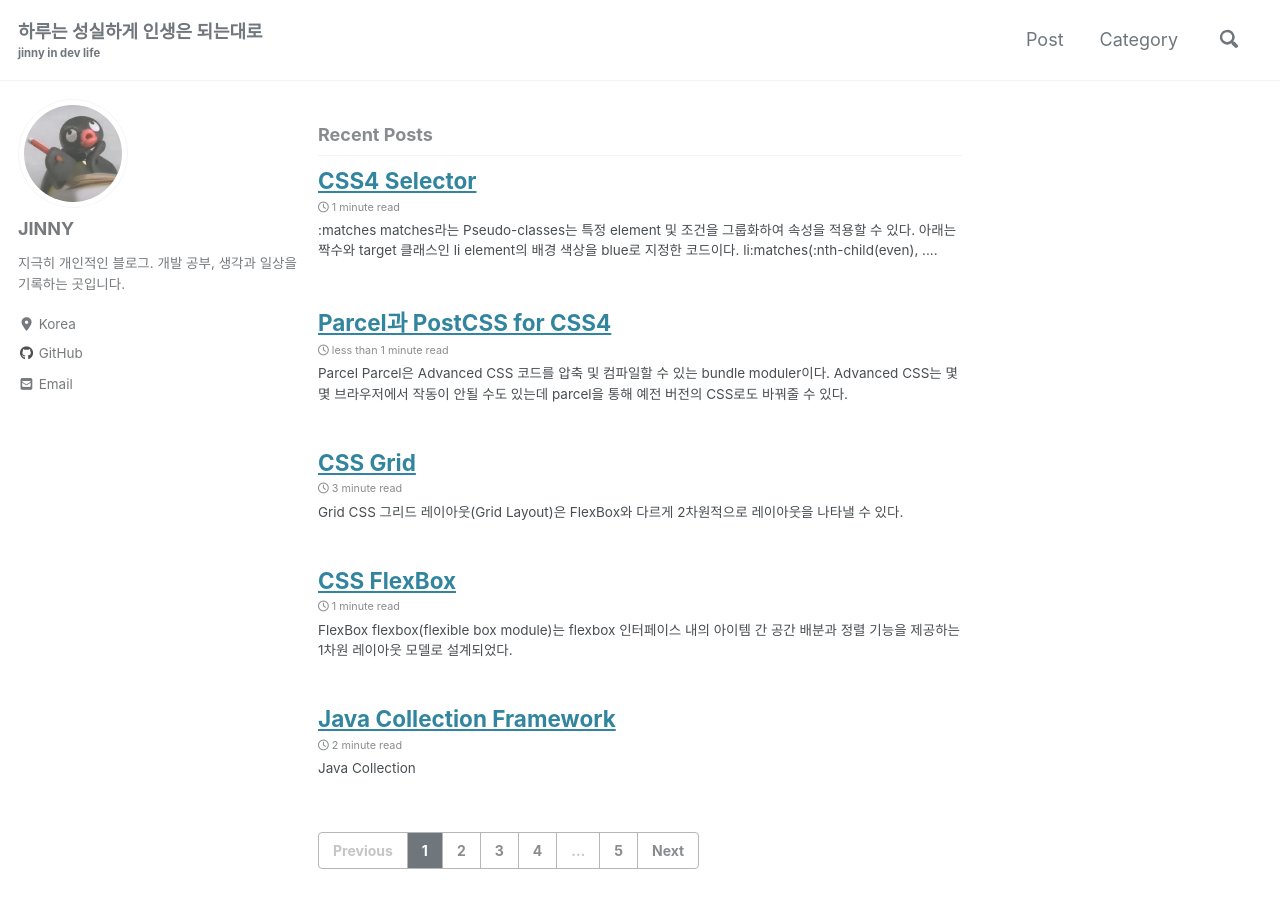
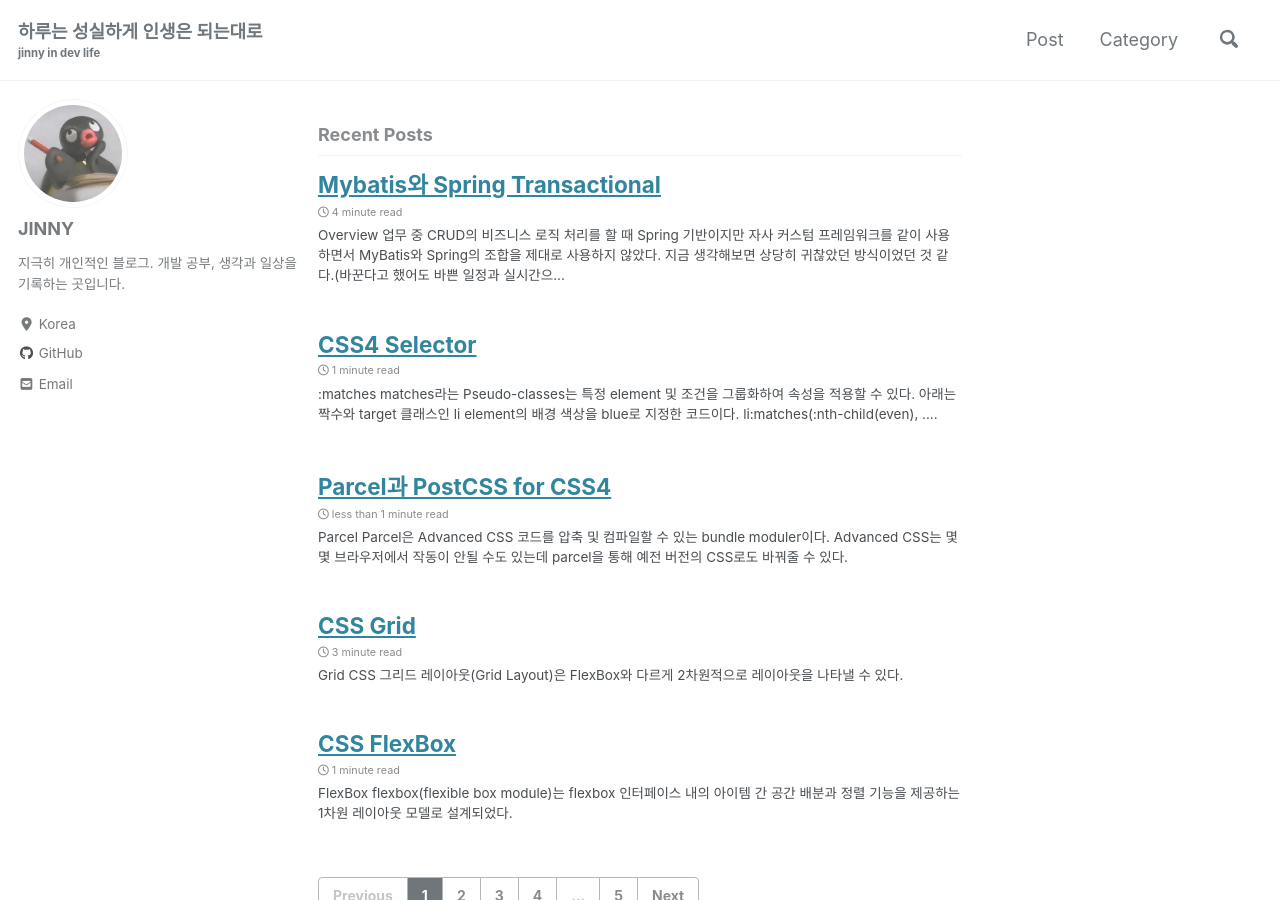
Before and after one commit to jinn-dev/jinn-dev.github.io, a Jekyll site: the page built from index.html, in a window 1280 px wide and 900 px high. Built offline with Jekyll 4.4.1, drawn with Linux system fonts in a browser that asks for light colours; cached includes are drawn as plain includes; nearby versions of some CDN libraries; the list of posts is cut into pages by our own code.

Commit message:
MyBatis와 Spring Transactional

````diff
--- /dev/null
+++ b/_posts/Spring/2020-03-27-spring-transactional.md
@@ -0,0 +1,221 @@
+---
+title: "Mybatis와 Spring Transactional"
+categories:
+  - Spring
+last_modified_at: 2020-03-27T22s:00:00+09:00
+toc: true
+toc_sticky: true
+comments: true
+---
+## Overview
+업무 중 CRUD의 비즈니스 로직 처리를 할 때 Spring 기반이지만 자사 커스텀 프레임워크를 같이 사용하면서 MyBatis와 Spring의 조합을 제대로 사용하지 않았다. 지금 생각해보면 상당히 귀찮았던 방식이었던 것 같다.(바꾼다고 했어도 바쁜 일정과 실시간으로 문의 전화 오는걸 생각하면 일을 벌리는 거라고 컨펌도 안해주셨을 거 같지만) 최근에 본 면접 중 Spring의 Transactional 질문을 받게 되면서 사실대로 안써봤다고 말한게 찝찝했다. 이 기회에 정리를 하고 넘어가기로:)
+
+## MyBatis의 정의 및 특징
+MyBatis는 반복적이고 지루한 JDBC 프로그래밍을 단순화하기 위해 클린턴 비긴이 만든 작은 라이브러리에서 시작되었다.
+
+- MyBatis의 핵심
+  - 개발과 유지보수가 쉽도록 소스 코드에 박혀있는 **SQL을 별도의 파일로 분리** 하는 것
+  - 단순하고 반복적인 **JDBC 코드를 캡슐화** 하여 데이터베이스 프로그래밍을 간결하게 만드는 것
+
+## MyBatis 프레임워크의 핵심 컴포넌트
+### SqlSessionFactoryBuilder
+MyBatis 설정 파일 내용을 토대로 SqlSessionFactory를 생성한다.
+
+### SqlSessionFactory
+JDBC의 DataSource를 대신하여 SqlSession 객체를 생성한다.
+SqlSessionFactory를 생성하려면 SqlSessionFactoryBuilder를 build() 할 때 MyBatis 설정 파일을 참고해서 만든다.
+
+SqlSessionFactoryBuilder를 건설사에 비유하고 SqlSessionFactory를 공장에 비유하자면 건설사가 공장을 만들 때 설계도(MyBatis 설정 파일)가 필요하다.
+
+이런 식의 객체 생성 패턴을 **빌더 패턴(Builder Pattern)** 이라고 한다.
+
+```java
+  String resource = "spms/dao/mybatis-config.xml";
+  Resources.setCharset(Charset.forName("utf-8"));
+  Reader reader = Resources.getResourceAsReader(resource);
+  SqlSessionFactory sqlSessionFactory = (new SqlSessionFactoryBuilder()).build(reader);
+```
+
+### MyBatis 설정 파일
+데이터베이스 연결정보, 트랜잭션 정보, MyBatis 제어 정보 등 설정 내용을 포함한다. SqlSessionFactoryBuilder가 SqlSessionFactory 객체를 생성하기 위해 필요한 설계 도면이다.
+
+**mybatis-config.xml**
+```xml
+<configuration>
+  <!-- 프로퍼티 경로 -->
+  <properties resource="spms/dao/db.properties"/>
+
+  <!-- 자바 클래스 이름에 대한 별칭 설정 -->
+  <typeAliases>
+  <typeAlias type="spms.vo.Project" alias="project"/>
+  </typeAliases>
+
+  <!-- 프레임워크에서 사용할 데이터베이스 정보 -->
+  <environments default="development">
+    <environment id="development">
+      <transactionManager type="JDBC"/>
+      <!--
+      <dataSource type="POOLED">
+        <property  name="driver" value="${driver}"/>
+        <property  name="url" value="${url}"/>
+        <property  name="username" value="${username}"/>
+        <property  name="password" value="${password}"/>
+      </dataSource>
+      -->
+      <dataSource type="JNDI">
+        <property name="data_source" value="java:comp/env/jdbc/studydb"/>
+      </dataSource>
+    </environment>
+  </environments>
+
+  <!-- SQL 맵퍼 파일들이 있는 경로 설정 -->
+  <mappers>
+    <mapper resource="spms/dao/MySqlProjectDao.xml"/>
+  </mappers>
+</configuration>
+```
+여기서 **transactionManager** 로 트랜잭션 관리 유형을 설정할 수 있다.
+- `JDBC` 직접 JDBC의 커밋, 롤백 기능을 이용하여 MyBatis 자체에서 트랜잭션을 관리
+- `MANAGED` 서버의 트랜잭션 관리 기능을 이용. Java EE 애플리케이션 서버나 서블릿 컨테이너에서 트랜잭션을 관리
+
+MyBatis에서 사용 가능한 **dataSource** 의 type은 3가지가 있다.
+- `UNPOOLED` DB 커넥션 요청할 때마다 매번 커넥션 객체를 생성한다.
+- `POOLED` 미리 DB 커넥션 객체 생성해두고 요청하면 즉시 반환한다. 연결을 초기화하고 사용자 인증하는 과정이 없어 속도가 빠르다.
+- `JNDI` Java EE 애플리케이션 서버나 서블릿 컨테이너에서 제공하는 데이터 소스 사용 **-> 톰캣 서버 정보를 참고하므로 db.properties 필요 없음**
+
+
+**db.properties**
+```smalltalk
+driver=com.mysql.jdbc.driver
+url=jdbc:mysql://localhost/studydb
+username=study
+password=study
+```
+
+### SQL 맵퍼 파일
+SQL 문을 담고 있는 파일로 SqlSession이 참조한다.
+```xml
+<mapper namespace="spms.dao.PrjectDao">
+  <select id="selectList" resultType="project">
+    select PNO, PNAME, STA_DATE, END_DATE, STA_DATE
+    from PROJECTS
+    order by PNO desc
+  </select>
+</mapper>
+```
+
+### SqlSession
+실제 SQL을 실행하는 객체
+```java
+SqlSession sqlSession = SqlSessionFactory.openSession();
+```
+
+```java
+try {
+  return sqlSession.selectList("spms.dao.PrjectDao.selectList");
+} finally {
+  sqlSession.close();
+}
+```
+SqlSession 사용 후에는 반드시 `close()`를 해야 한다.
+{: .notice--warning}
+
+
+## Spring Transactional
+지금까지는 **MyBatis로 프로그램에서 직접 트랜잭션 처리** 하는 과정이었다. Spring과 연동해서 트랜잭션 관리를 하면 더 쉽게 트랜잭션을 처리할 수 있다.
+
+### AOP를 이용한 트랜잭션 설정 방법
+AOP는 제 3자의 관점에서 핵심 기능을 봤을 때 공통되는 부분을 묶어서 부가기능으로 관리하자는 개념이다. 핵심 로직 구현할 때 트랜잭션 적용, 로그, 보안 검사 등의 공통 기능을 처리하는 로직을 핵심 로직 코드 내에 쓸 필요가 없어진다.
+![Cross cutting concerns](https://www.codejava.net/images/articles/frameworks/spring/Understanding%20Spring%20AOP/CrossCuttingConcersn.png)
+
+**AOP 용어 정리**
+- `Target` 부가기능을 부여할 대상 클래스
+- `Advice` 언제 공통 관심 기능을 핵심 로직(Target)에 적용할 지 정의하는 것이다. (ex. 핵심 로직 실행 전, 정상 종료 후, 비정상 종료 후 등)
+- `JoinPoint` 공통관심사항(Advice)이 적용 될 수 있는 시점 (ex. 메소드 호출 시, 객체 생성 시 등)
+- `PointCut` 여러 개의 JoinPoint를 하나로 묶은 것을 PointCut이라 한다.
+- `Aspect` 여러 객체에 공통으로 적용되는 공통 관심 사항. Advice + PointCut
+- `Proxy` 타켓을 감싸서 타켓의 요청을 대신 받아주는 Wrapping Object이다. 클라이언트가 타켓을 호출하면 프록시가 요청을 먼저 받아서 타겟 메소드 실행 전에 선처리, 실행 후에는 후처리를 하도록 구성된다.
+
+XML 설정 파일에 **aop, tx 네임스페이스를 추가** 하고 스프링에서 제공하는 **DataSourceTransactionManager** 클래스를 빈으로 등록한다.
+
+**mybatis-config.xml**
+```xml
+<!-- Transaction 설정 -->
+<bean id="transactionManager" class="org.springframework.jdbc.datasource.DataSourceTransactionManager">
+  <property name="dataSource" ref="dataSource"/>
+</bean>
+
+<!-- Transaction을 위한 AOP 설정 -->
+<aop:config proxy-target-class="true">
+  <aop:pointcut id="servicePublicMethod" expression="execution(public * com.freehoon.web.board..*(int))" />
+  <aop:advisor advice-ref="txAdvice" pointcut-ref="servicePublicMethod" />
+</aop:config>
+
+<!-- 선언적 Transaction 설정  -->
+<tx:advice id="txAdvice" transaction-manager="transactionManager">
+  <tx:attributes>
+    <tx:method name="getBoardContent" rollback-for="Exception" />
+  </tx:attributes>
+</tx:advice>
+```
+[AOP를 이용한 트랜잭션 참고](https://freehoon.tistory.com/110)
+
+### @Transactional 어노테이션
+AOP를 위해 XML 설정을 많이 해줬던 것과 달리 선언적 트랜잭션은 설정 파일에 `DataSourceTransactionManager` 빈과 `tx:annotation-driven` 을 설정하고, 서비스 클래스에서 다수개의 SQL문장을 호출하는 메소드에 `@Transactional` 을 선언해주면 된다. `@Transactional` 으로 선언된 메소드 안에서 어떠한 오류가 발생할 경우에는 그 메소드 안에서 호출된 모든 SQL문장은 모두 취소되고 오류가 없다면 모두 실행된다.
+
+**mybatis-config.xml**
+```xml
+<!-- Transaction 설정 -->
+<bean id="transactionManager" class="org.springframework.jdbc.datasource.DataSourceTransactionManager">
+  <property name="dataSource" ref="dataSource"/>
+</bean>
+
+<!-- Transaction을 위한 AOP 설정 -->
+<!-- 주석처리
+<aop:config proxy-target-class="true">
+  <aop:pointcut id="servicePublicMethod" expression="execution(public * com.freehoon.web.board..*(int))" />
+  <aop:advisor advice-ref="txAdvice" pointcut-ref="servicePublicMethod" />
+</aop:config>
+-->
+
+<!-- 선언적 Transaction 설정  -->
+<!-- 주석처리
+<tx:advice id="txAdvice" transaction-manager="transactionManager">
+  <tx:attributes>
+    <tx:method name="getBoardContent" rollback-for="Exception" />
+  </tx:attributes>
+</tx:advice> 	 -->
+<tx:annotation-driven/>
+```
+
+```java
+  @Transactional
+  @Override
+	public void updateBoard(Map<String, Object> map, HttpServletRequest request) throws Exception {
+		sampleDAO.updateBoard(map);
+
+		sampleDAO.deleteFileList(map);
+
+		List<Map<String, Object>> list = fileUtils.parseInsertFileInfo(map, request);
+
+		Map<String, Object> tempMap = null;
+		int size = list.size();
+		for(int i=0; i<size; i++) {
+			tempMap = list.get(i);
+			if(tempMap.get("IS_NEW").equals("Y")) {
+				sampleDAO.insertFile(tempMap);
+			}
+			else {
+				sampleDAO.updateFile(tempMap);
+			}
+		}
+	}
+```
+
+아 맞다.. 그리고 면접 중에 업무에서 쓴 스프링 버전을 질문 받았는데 검색해보면서 왜 물어봤는지 알 것 같았다.
+업무에선 주로 2.x, 그나마 최근에서야 3.x 대의 버전을 사용했었는데 High Level에선 Spring이 모든 클래스를 만들 때 규칙에 `@Transactional`이 추가되어 있다고 한다.
+
+그래서 Unchecked Exception(Runtime Exception) 발생 시 Transaction은 Rollback을 발생시킨다.
+만약 사용자 예외 처리 전에 Runtime Exception이 발생한다면 롤백이 되버려서 겉보기엔 왜 사용자 예외처리를 안타고 롤백이 되버리지? 라는 의문이 생길 수도 있다.
+관련 정보는 [Spring Boot의 Transactional](https://dev.overnodes.com/entry/Spring-Boot-Transactional-%EC%9D%B4%EB%9E%80-Transactional%EC%97%90-%EB%8C%80%ED%95%98%EC%97%AC)에 더 자세히 나와있다.
+스프링은 역시 쉬운 프레임워크가 아니다 😂
````
Also changed, not shown: _posts/Spring/2020-02-15-spring-maven-dependency-add.md (+2 -1 lines).
